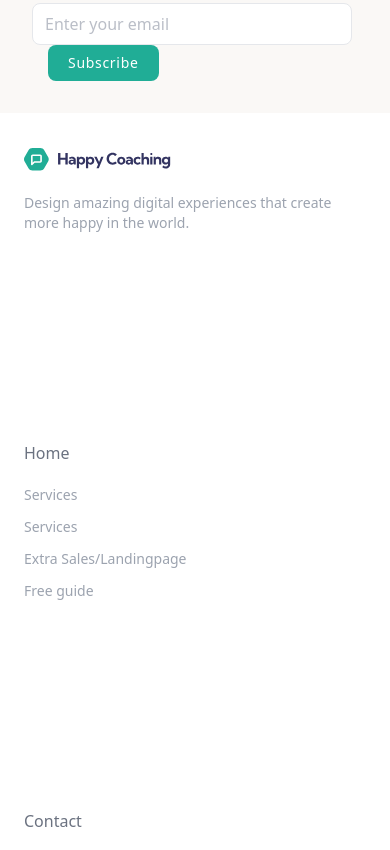
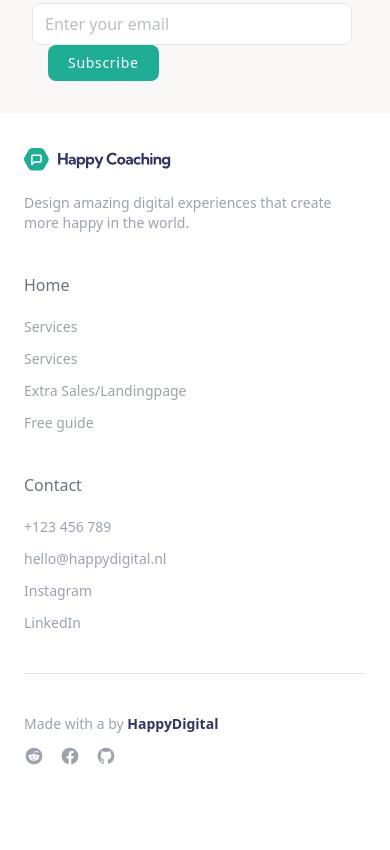
Before and after one commit to mhonil/happy_coaching, a plain HTML site: page index.html in a window 390 px wide. Shown: the part 9963-10813 px from the top of the page. After the commit the page ends 10761 px from the top, so only its background shows below. Drawn offline with nearby package versions, Linux system fonts and the light colour scheme.

Commit message:
index.html

```diff
--- a/index.html
+++ b/index.html
@@ -620,7 +620,7 @@
 
         <footer class="bg-white">
             <div class="container px-6 py-8 mx-auto">
-                <div class="grid gap-52 sm:grid-cols-2 lg:grid-cols-3 xl:grid-cols-3">
+                <div class="grid lg:gap-52 max-sm:gap-10 sm:grid-cols-2 lg:grid-cols-3 xl:grid-cols-3">
                     <div>
                         <div class="text-xs font-medium text-gray-400 uppercase">
                             <svg xmlns="http://www.w3.org/2000/svg" width="149" height="28" viewBox="0 0 149 28" fill="none">
```
